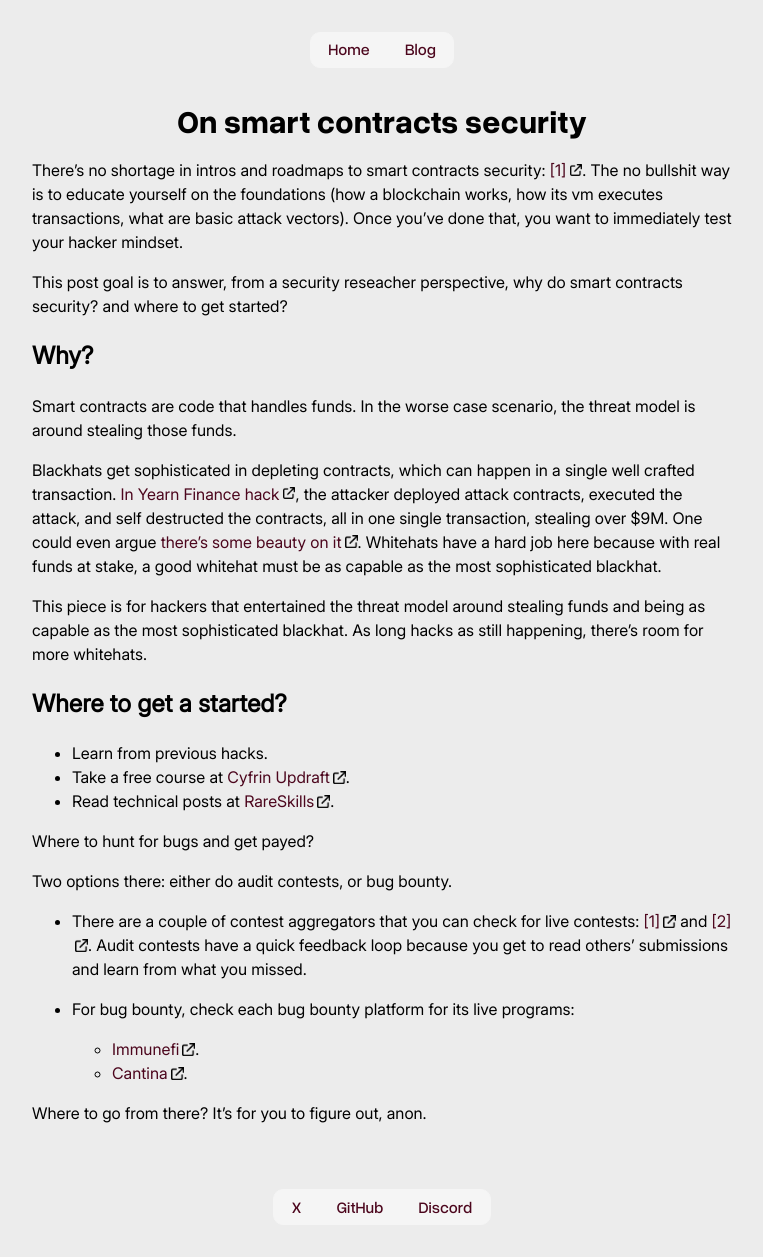
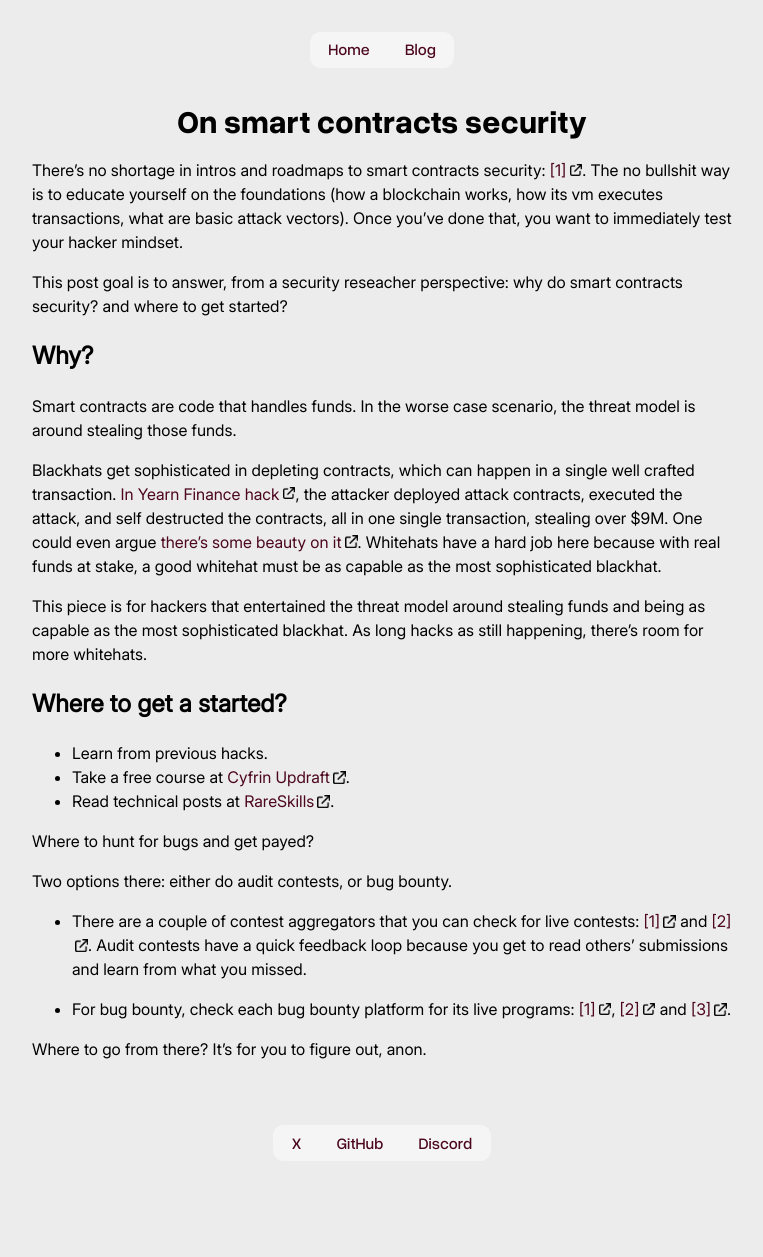
Before and after one commit to e11iptic/e11iptic.github.io, a Jekyll site: the page built from _posts/2025-12-02-scs.md, in a window 1280 px wide. Shown: the whole page, without its empty margins (258-1021 px from the left). Built offline with Jekyll 4.4.1, drawn with Linux system fonts in a browser that asks for light colours; after the commit the page ends 1193 px from its top, so only the background shows below that.

Commit message:
Update scs

```diff
--- a/_posts/2025-12-02-scs.md
+++ b/_posts/2025-12-02-scs.md
@@ -7,7 +7,7 @@ date: 2025-12-02
 
 There's no shortage in intros and roadmaps to smart contracts security: [[1]](https://www.youtube.com/watch?v=_kdHLMWQvWg). The no bullshit way is to educate yourself on the foundations (how a blockchain works, how its vm executes transactions, what are basic attack vectors). Once you've done that, you want to immediately test your hacker mindset.
 
-This post goal is to answer, from a security reseacher perspective, why do smart contracts security? and where to get started?
+This post goal is to answer, from a security reseacher perspective: why do smart contracts security? and where to get started?
 
 ## Why?
 
@@ -31,9 +31,7 @@ Two options there: either do audit contests, or bug bounty.
 - There are a couple of contest aggregators that you can check for live contests: [[1]](https://www.dailywarden.com/) and [[2]](https://www.vigilseek.com/).
 Audit contests have a quick feedback loop because you get to read others' submissions and learn from what you missed.
 
-- For bug bounty, check each bug bounty platform for its live programs:
-  - [Immunefi](https://immunefi.com/bug-bounty/).
-  - [Cantina](https://cantina.xyz/opportunities/bounties).
+- For bug bounty, check each bug bounty platform for its live programs: [[1]](https://immunefi.com/bug-bounty/), [[2]](https://hackenproof.com/programs) and [[3]](https://cantina.xyz/opportunities/bounties).
 
 Where to go from there?
 It's for you to figure out, anon.
```
